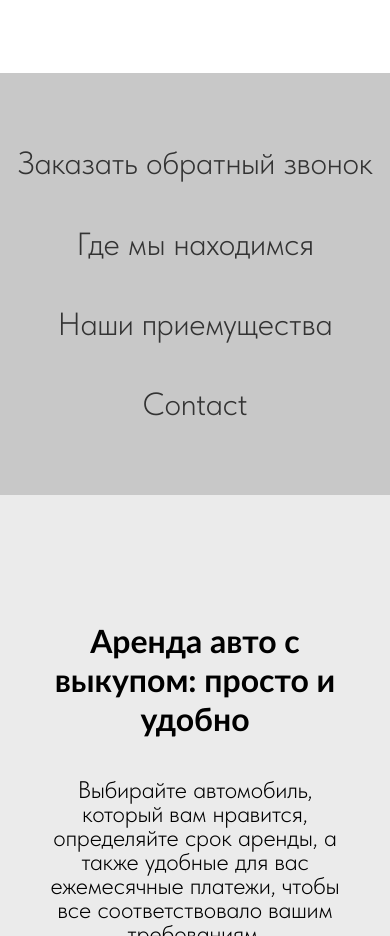
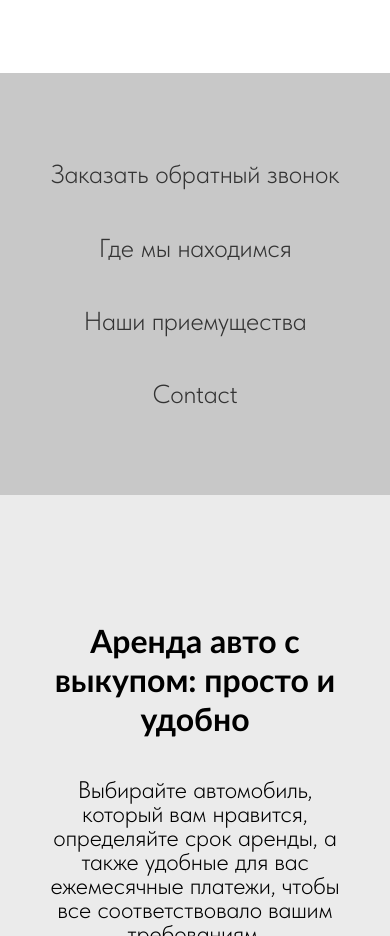
Before and after one commit to Smooozy01/NV, a website: page public/index.html in a window 390 px wide. Shown: the part 1320-2256 px from the top of the page. Drawn offline with Linux system fonts and the light colour scheme.

Commit message:
Second version fix 6 (small fix)

```diff
--- a/public/style.css
+++ b/public/style.css
@@ -401,4 +401,15 @@ footer {
         justify-content: center;
     }
 
+    .navbar a {
+        text-decoration: none;
+        color: #333;
+        font-size: 26px;
+        font-family: "Tilda Sans", sans-serif;
+        padding: 8px 16px;
+        border-radius: 5px;
+        transition: background-color 0.3s, color 0.3s;
+        margin-bottom: 0;
+    }
+
 }
```
